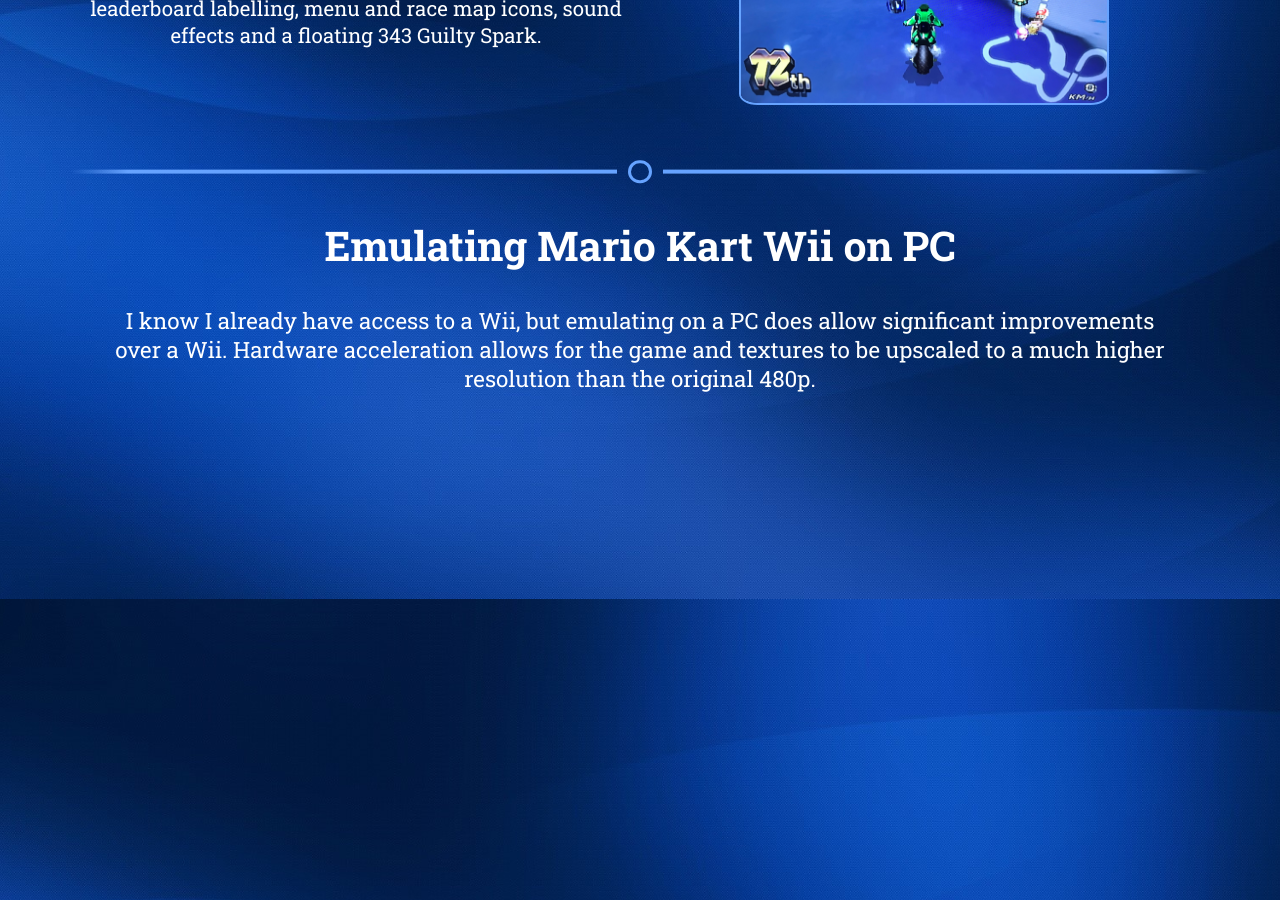
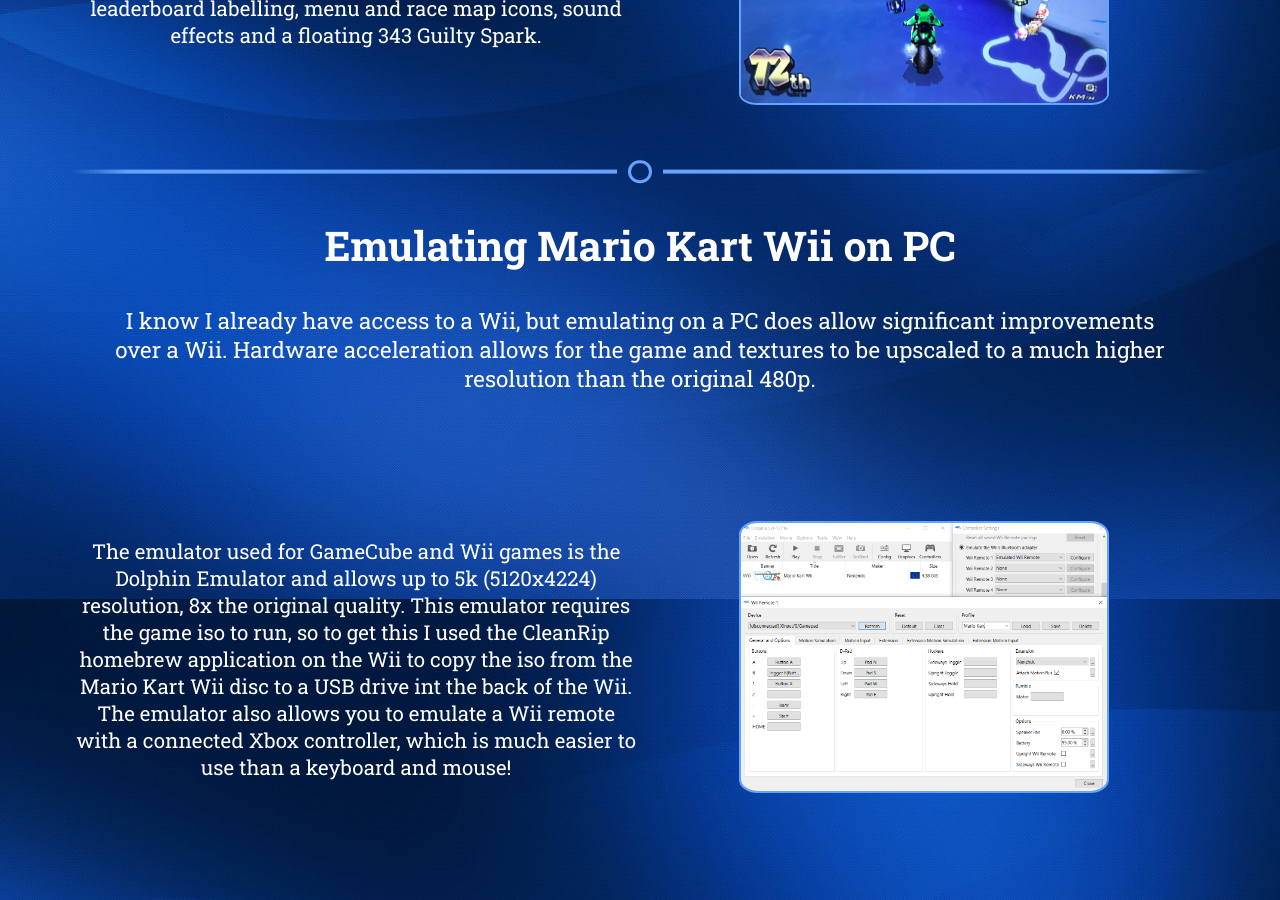
Before and after one commit to Hamsterdam117/Hamsterdam117.github.io, a Jekyll site: the page built from modding-mkw.html, in a window 1280 px wide and 900 px high, scrolled down 4801 px. Built offline with Jekyll 4.4.1, drawn with Linux system fonts in a browser that asks for light colours.

Commit message:
Most up to date version before reinstalling windows

```diff
--- a/modding-mkw.html
+++ b/modding-mkw.html
@@ -81,3 +81,10 @@
 <h2>Emulating Mario Kart Wii on PC</h2>
 
 <p class="project-intro">I know I already have access to a Wii, but emulating on a PC does allow significant improvements over a Wii. Hardware acceleration allows for the game and textures to be upscaled to a much higher resolution than the original 480p.</p>
+
+<table id="centered-table" style="width: 90%">
+  <tr>
+    <td style="width: 70"><p>The emulator used for GameCube and Wii games is the Dolphin Emulator and allows up to 5k (5120x4224) resolution, 8x the original quality. This emulator requires the game iso to run, so to get this I used the CleanRip homebrew application on the Wii to copy the iso from the Mario Kart Wii disc to a USB drive int the back of the Wii. The emulator also allows you to emulate a Wii remote with a connected Xbox controller, which is much easier to use than a keyboard and mouse!</p></td>
+    <td style="width: 30"><img src="/img/Modding-MKW/dolphin-windows.png" alt="dolphin-emulator" style="width: 100%; border-radius: 5%;" /></td>
+  </tr>
+</table>
```
Also changed, not shown: img/Modding-MKW/dolphin-windows.png (added).
